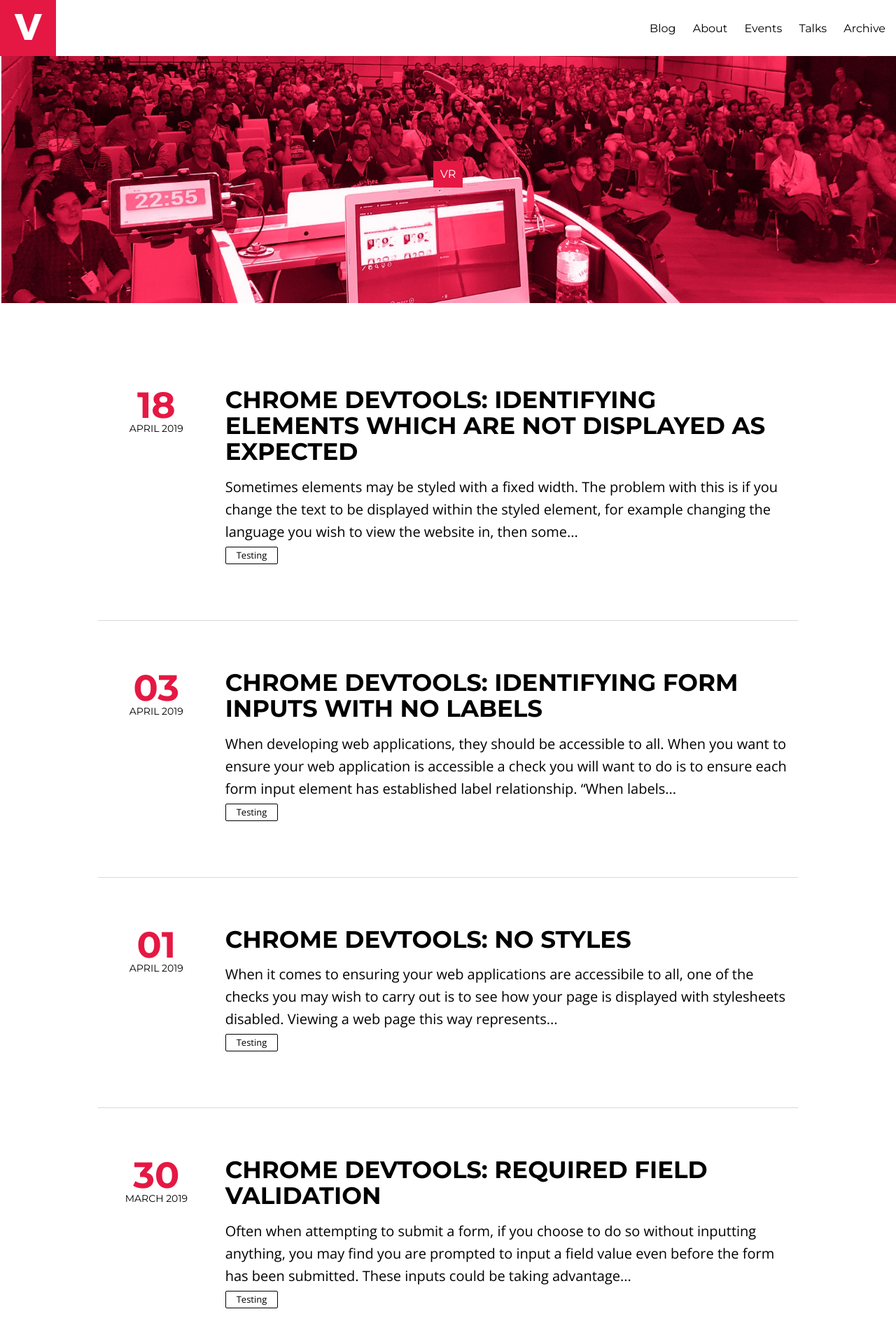
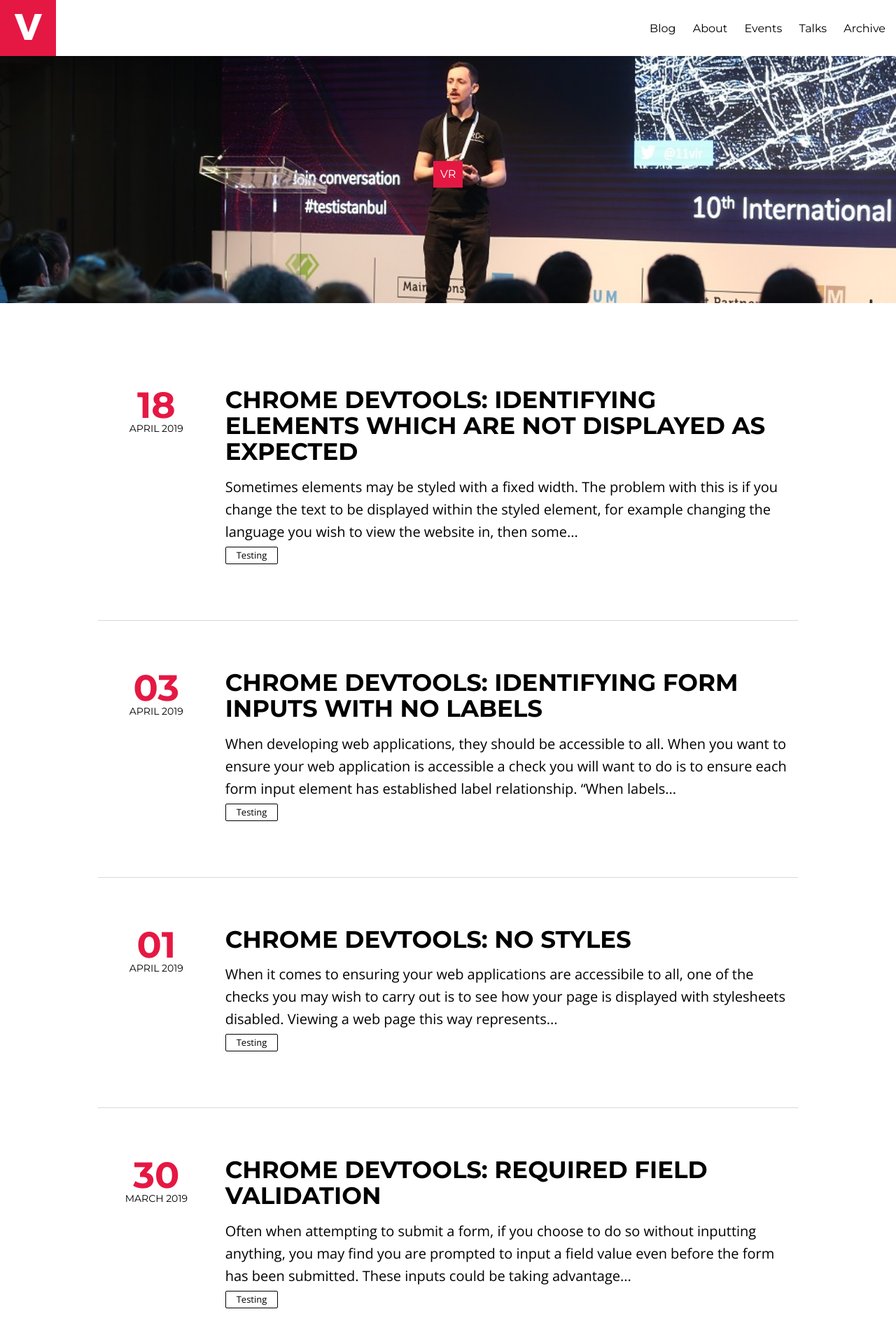
Before and after one commit to vivrichards600/vivrichards600.github.io, a Jekyll site: the page built from index.html, in a window 1280 px wide. Shown: the top 1920 px of the page at 70% size. Built offline with Jekyll 4.4.1, drawn with Linux system fonts in a browser that asks for light colours; nearby versions of some CDN libraries; the list of posts is cut into pages by our own code.

Commit message:
Adding new hero image from TestIstanbul - copyright as filename, permission granted by Gizem

```diff
--- a/_layouts/home.html
+++ b/_layouts/home.html
@@ -30,7 +30,7 @@
     </div>
 	<style>
 	.notepad-site-head-content {
-		background-image: url("images/wearedevs2.jpg");
+		background-image: url("images/copyright-test-istanbul-2019.jpg");
 		background-position: center;
 	}
 	</style>
```
Also changed, not shown: images/copyright-test-istanbul-2019.jpg (added), images/wearedevs2.jpg (deleted).
